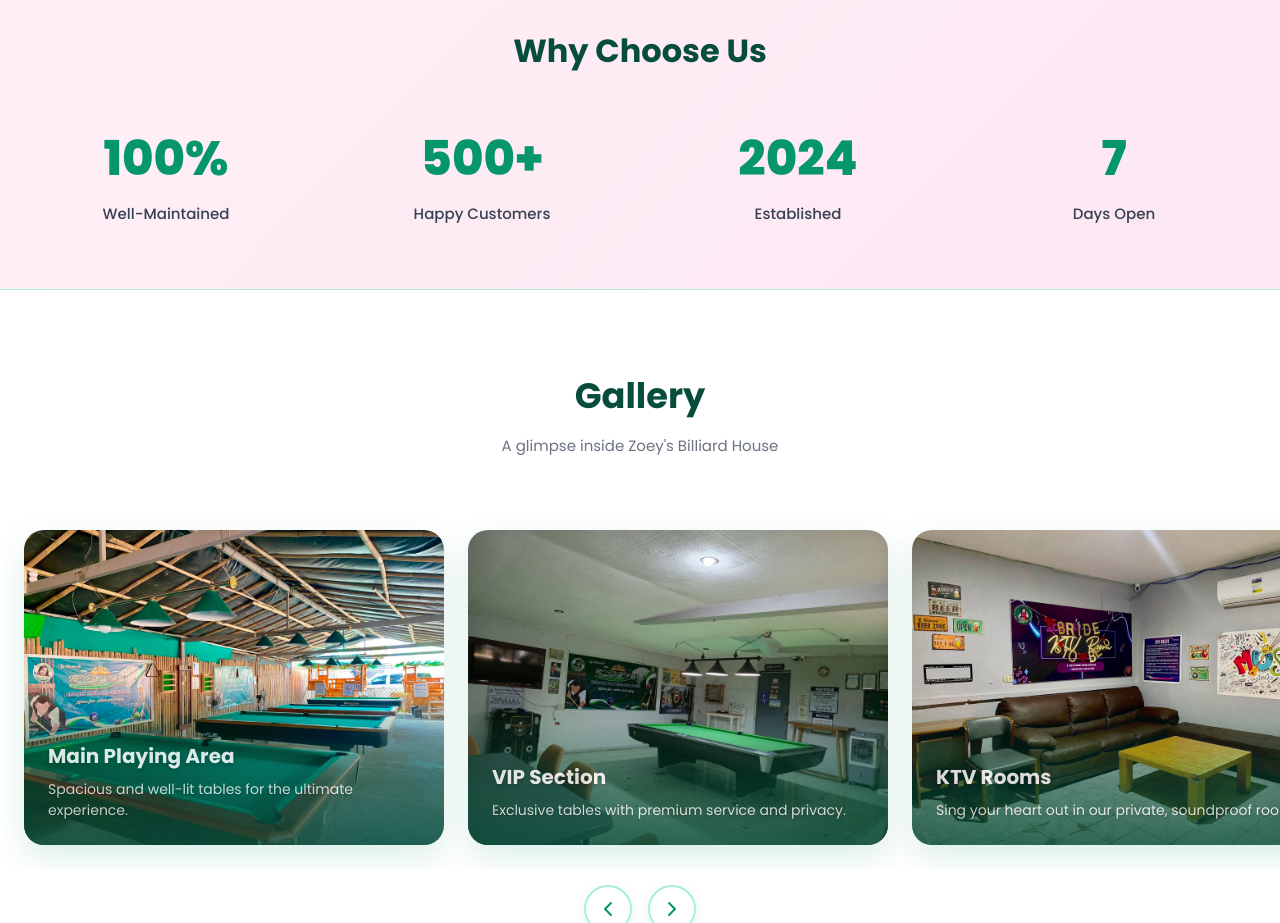
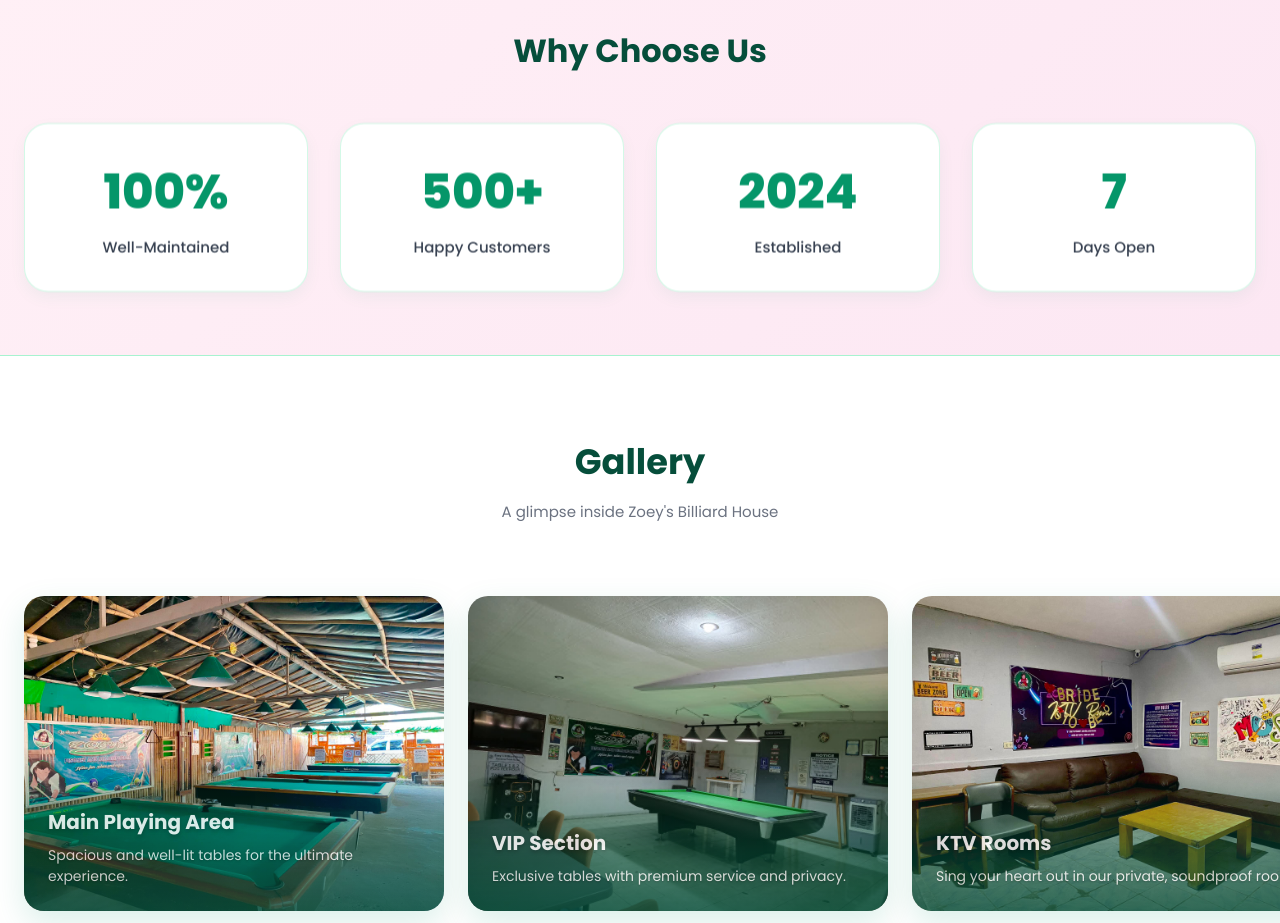
Before and after one commit to Juicewaaa4/Zoey-s-Web, a React (Vite) app: page / in a window 1280 px wide. Shown: the part 2540-3463 px from the top of the page. Built offline with nearby package versions, Linux system fonts and the light colour scheme.

Commit message:
more css baby

```diff
--- a/src/App.jsx
+++ b/src/App.jsx
@@ -480,8 +480,8 @@ export function BilliardApp({ onSwitchBrand }) {
             <h2 className="reveal" style={{ textAlign: 'center', fontSize: 'clamp(1.4rem, 3vw, 2rem)', fontWeight: 700, color: C.heading, margin: '0 0 48px' }}>Why Choose Us</h2>
             <div style={{ display: 'grid', gridTemplateColumns: 'repeat(auto-fit, minmax(140px, 1fr))', gap: 32 }}>
               {STATS.map((stat, i) => (
-                <div key={stat.label} className={`reveal reveal-delay-${i + 1}`} style={{ textAlign: 'center' }}>
-                  <p style={{ fontSize: 'clamp(2rem, 4vw, 3rem)', fontWeight: 800, color: C.primary, margin: '0 0 8px' }}>{stat.value}</p>
+                <div key={stat.label} className={`reveal reveal-delay-${i + 1} stat-card`} style={{ textAlign: 'center' }}>
+                  <p className="stat-value" style={{ fontSize: 'clamp(2rem, 4vw, 3rem)', fontWeight: 800, color: C.primary, margin: '0 0 8px' }}>{stat.value}</p>
                   <p style={{ fontSize: 15, color: C.body, margin: 0, fontWeight: 500 }}>{stat.label}</p>
                 </div>
               ))}
--- a/src/EateryApp.jsx
+++ b/src/EateryApp.jsx
@@ -513,8 +513,8 @@ export default function EateryApp({ onSwitchBrand }) {
             <h2 className="reveal" style={{ textAlign: 'center', fontSize: 'clamp(1.4rem, 3vw, 2rem)', fontWeight: 700, color: C.heading, margin: '0 0 48px' }}>Why Choose Us</h2>
             <div style={{ display: 'grid', gridTemplateColumns: 'repeat(auto-fit, minmax(140px, 1fr))', gap: 32 }}>
               {STATS.map((stat, i) => (
-                <div key={stat.label} className={`reveal reveal-delay-${i + 1}`} style={{ textAlign: 'center' }}>
-                  <p style={{ fontSize: 'clamp(2rem, 4vw, 3rem)', fontWeight: 800, color: C.primary, margin: '0 0 8px' }}>{stat.value}</p>
+                <div key={stat.label} className={`reveal reveal-delay-${i + 1} stat-card`} style={{ textAlign: 'center' }}>
+                  <p className="stat-value" style={{ fontSize: 'clamp(2rem, 4vw, 3rem)', fontWeight: 800, color: C.primary, margin: '0 0 8px' }}>{stat.value}</p>
                   <p style={{ fontSize: 15, color: C.body, margin: 0, fontWeight: 500 }}>{stat.label}</p>
                 </div>
               ))}
--- a/src/index.css
+++ b/src/index.css
@@ -372,3 +372,43 @@ html { scrollbar-width: none; }
     order: -1;
   }
 }
+
+/* ── Stats / Why Choose Us Cards ── */
+.stat-card {
+  background: #FFFFFF;
+  border-radius: 24px;
+  padding: 32px 20px;
+  box-shadow: 0 6px 16px rgba(5, 150, 105, 0.06);
+  border: 1px solid rgba(167, 243, 208, 0.5);
+  transition: transform 0.4s cubic-bezier(0.175, 0.885, 0.32, 1.275), box-shadow 0.4s ease, border-color 0.4s ease;
+  will-change: transform;
+  position: relative;
+  overflow: hidden;
+}
+.stat-card::before {
+  content: '';
+  position: absolute;
+  top: 0;
+  left: 0;
+  width: 100%;
+  height: 4px;
+  background: linear-gradient(90deg, #34D399, #059669);
+  transform: scaleX(0);
+  transform-origin: left;
+  transition: transform 0.4s ease;
+}
+.stat-card:hover {
+  transform: translateY(-12px);
+  box-shadow: 0 20px 40px rgba(5, 150, 105, 0.15);
+  border-color: #34D399;
+}
+.stat-card:hover::before {
+  transform: scaleX(1);
+}
+.stat-value {
+  display: inline-block;
+  transition: transform 0.4s cubic-bezier(0.34, 1.56, 0.64, 1);
+}
+.stat-card:hover .stat-value {
+  transform: scale(1.15) rotate(5deg);
+}
```
